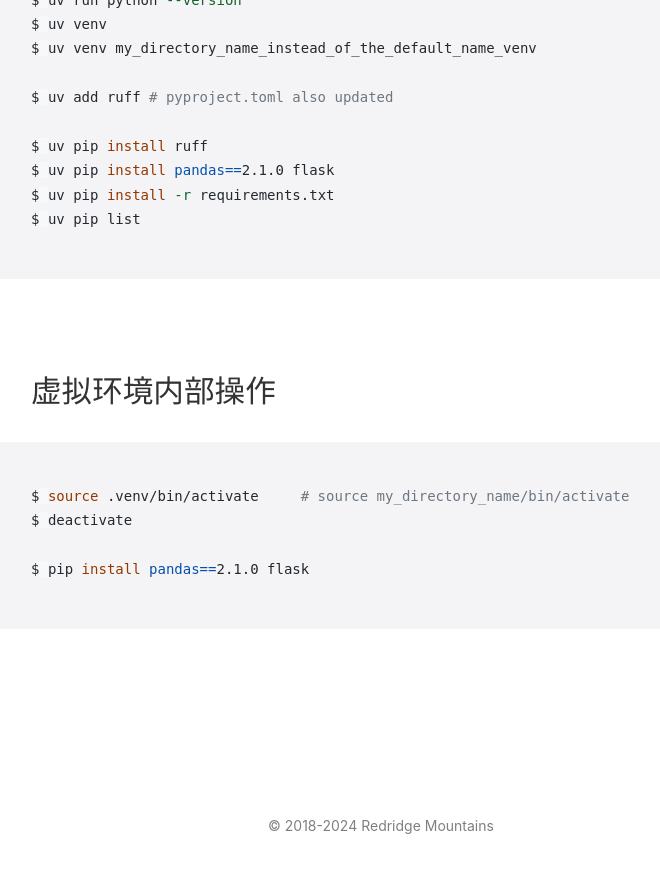
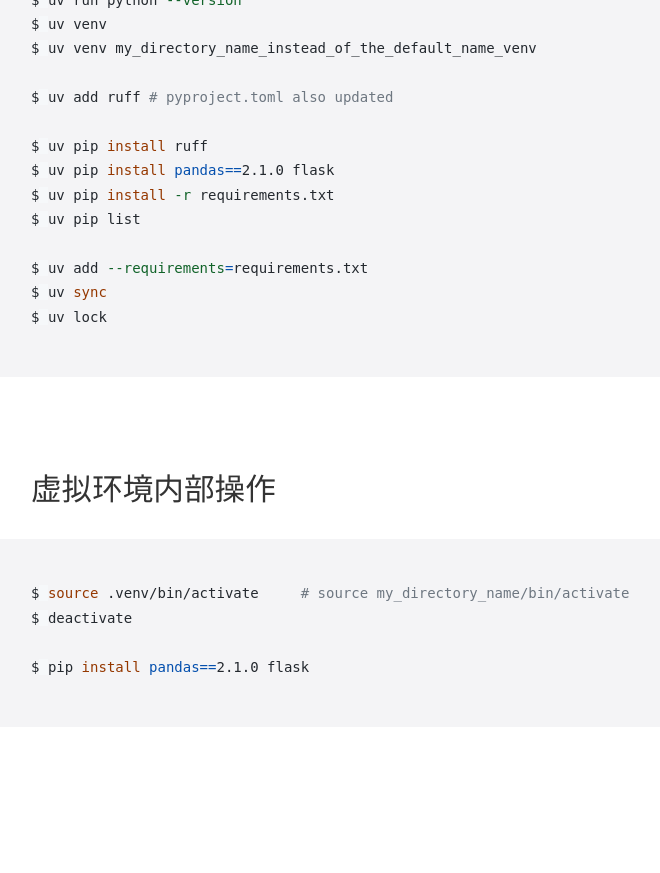
Before and after one commit to nighon/nighon.github.io, a Jekyll site: the page built from _posts/2021-02-26-anaconda.md, in a window 1280 px wide and 900 px high, scrolled down 3722 px. Shown: the top 873 px of the window, without its empty margins (259-919 px from the left). Built offline with Jekyll 4.4.1, drawn with Linux system fonts in a browser that asks for light colours.

Commit message:
Update 2021-02-26-anaconda.md

````diff
--- a/_posts/2021-02-26-anaconda.md
+++ b/_posts/2021-02-26-anaconda.md
@@ -88,6 +88,10 @@
 $ uv pip install pandas==2.1.0 flask
 $ uv pip install -r requirements.txt
 $ uv pip list
+
+$ uv add --requirements=requirements.txt
+$ uv sync
+$ uv lock
 ```
 
 ## 虚拟环境内部操作
````
